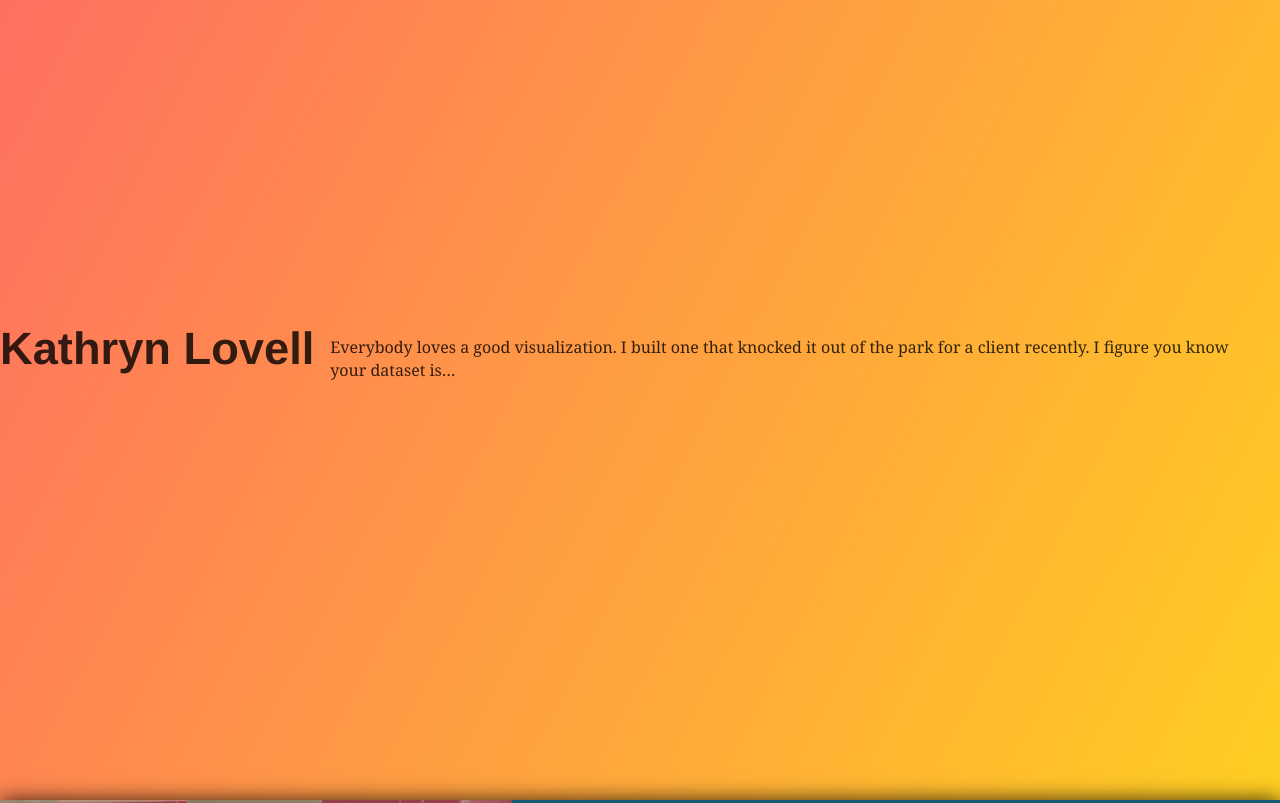
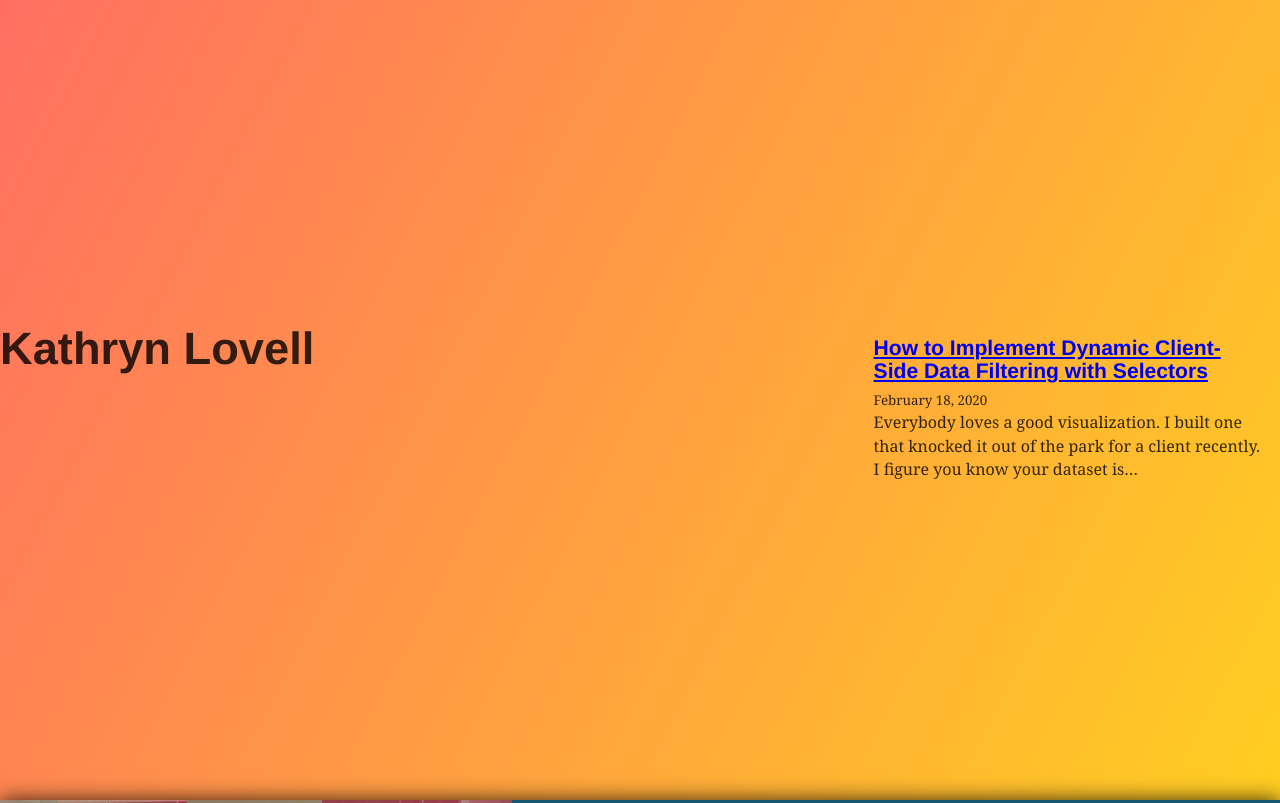
Before and after one commit to UuqV/kathryn-lovell-tech, a Gatsby site: page / in a window 1280 px wide. Shown: the top 803 px of the page. Built offline with nearby package versions, Linux system fonts and the light colour scheme; Gatsby itself is replaced by a stand-in of ours; some packages are replaced by stand-ins of ours; what typography-theme-moraga would draw is missing.

Commit message:
code blocks and rows

```diff
--- a/package.json
+++ b/package.json
@@ -21,14 +21,14 @@
     "gatsby-plugin-typography": "^2.3.2",
     "gatsby-remark-copy-linked-files": "^2.1.5",
     "gatsby-remark-images": "^3.1.11",
-    "gatsby-remark-prismjs": "^3.3.5",
+    "gatsby-remark-prismjs": "^3.3.31",
     "gatsby-remark-responsive-iframe": "^2.2.4",
     "gatsby-remark-smartypants": "^2.1.2",
     "gatsby-source-filesystem": "^2.1.9",
-    "gatsby-transformer-remark": "^2.6.14",
+    "gatsby-transformer-remark": "^2.6.53",
     "gatsby-transformer-sharp": "^2.2.6",
     "node-sass": "^4.12.0",
-    "prismjs": "^1.17.1",
+    "prismjs": "^1.19.0",
     "react": "^16.9.0",
     "react-dom": "^16.9.0",
     "react-helmet": "^5.2.1",
--- a/src/components/layout.js
+++ b/src/components/layout.js
@@ -16,6 +16,7 @@ class Layout extends React.Component {
             height: `100vh`,
             paddingTop: `40vh`,
             display: `flex`,
+            justifyContent: `space-between`,
           }}
         >
           <h1
@@ -39,9 +40,21 @@ class Layout extends React.Component {
             style={{
               padding: `1em`,
               paddingBottom: `0`,
-              flex: `1 0 33%`,
+              flex: `0 1 33%`,
             }}
           >
+            <header>
+              <h3
+                style={{
+                  marginBottom: rhythm(1 / 4),
+                }}
+              >
+                <Link style={{ boxShadow: `none` }} to={post.fields.slug}>
+                  {post.frontmatter.title}
+                </Link>
+              </h3>
+              <small>{post.frontmatter.date}</small>
+            </header>
             <section>
               <p
                 dangerouslySetInnerHTML={{
--- a/src/pages/index.js
+++ b/src/pages/index.js
@@ -5,13 +5,14 @@ import Layout from "../components/layout"
 import Hero from "../components/hero"
 import SEO from "../components/seo"
 import { rhythm } from "../utils/typography"
+import "prismjs/themes/prism-tomorrow.css"
 
 class BlogIndex extends React.Component {
   render() {
     const { data } = this.props
     const siteTitle = data.site.siteMetadata.title
     const posts = data.allMarkdownRemark.edges
-    console.log(posts[0])
+
     return (
       <Layout
         location={this.props.location}
@@ -22,7 +23,7 @@ class BlogIndex extends React.Component {
         <div
           style={{
             display: `flex`,
-            flexFlow: `row wrap-reverse`,
+            flexFlow: `row wrap`,
           }}
         >
           <SEO title="All posts" />
```
Also changed, not shown: 1 other file.
